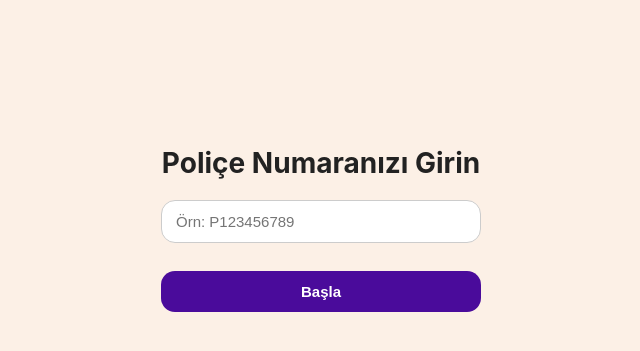
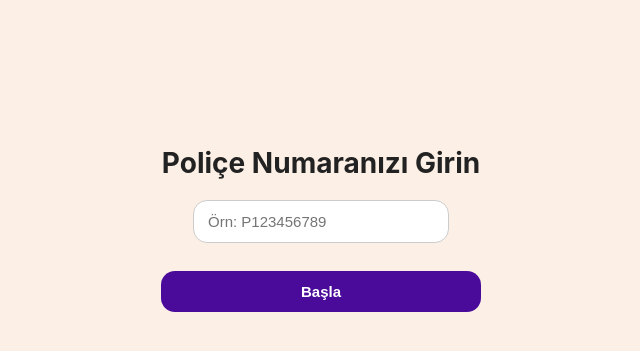
Before and after one commit to keremkocatushepiyi/n8n-police-chatbot, a FastAPI app: page / in a window 1280 px wide. Shown: the part 171-522 px from the top of the page, without its empty margins (319-959 px from the left). Run offline with FastAPI, Linux system fonts and the light colour scheme.

Commit message:
Update style.css

```diff
--- a/static/css/style.css
+++ b/static/css/style.css
@@ -192,7 +192,7 @@ button:hover {
   border-radius: var(--radius);
   border: 1px solid #ccc;
   font-size: 15px;
-  width: 100%;                  /* Form genişliği kadar */
+  width: 80%;                  /* Form genişliği kadar */
   max-width: 100%;
   box-sizing: border-box;
 }
```
